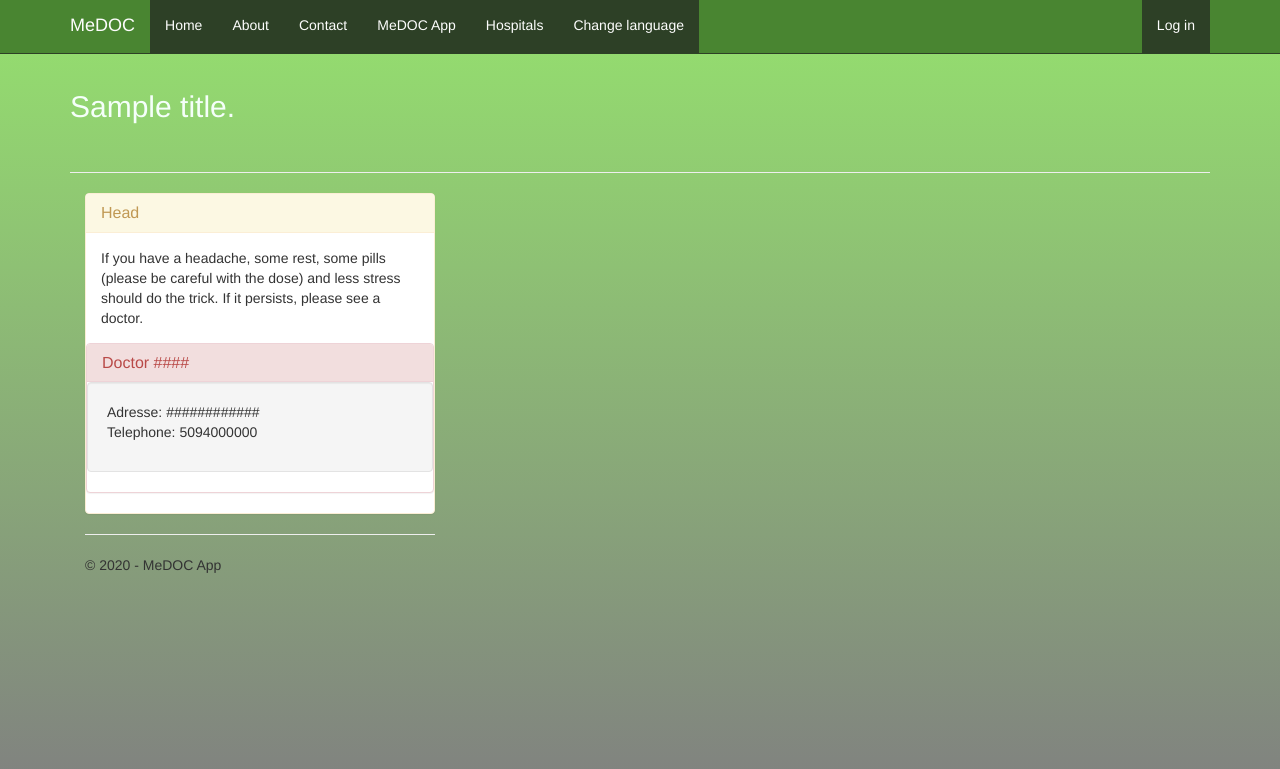
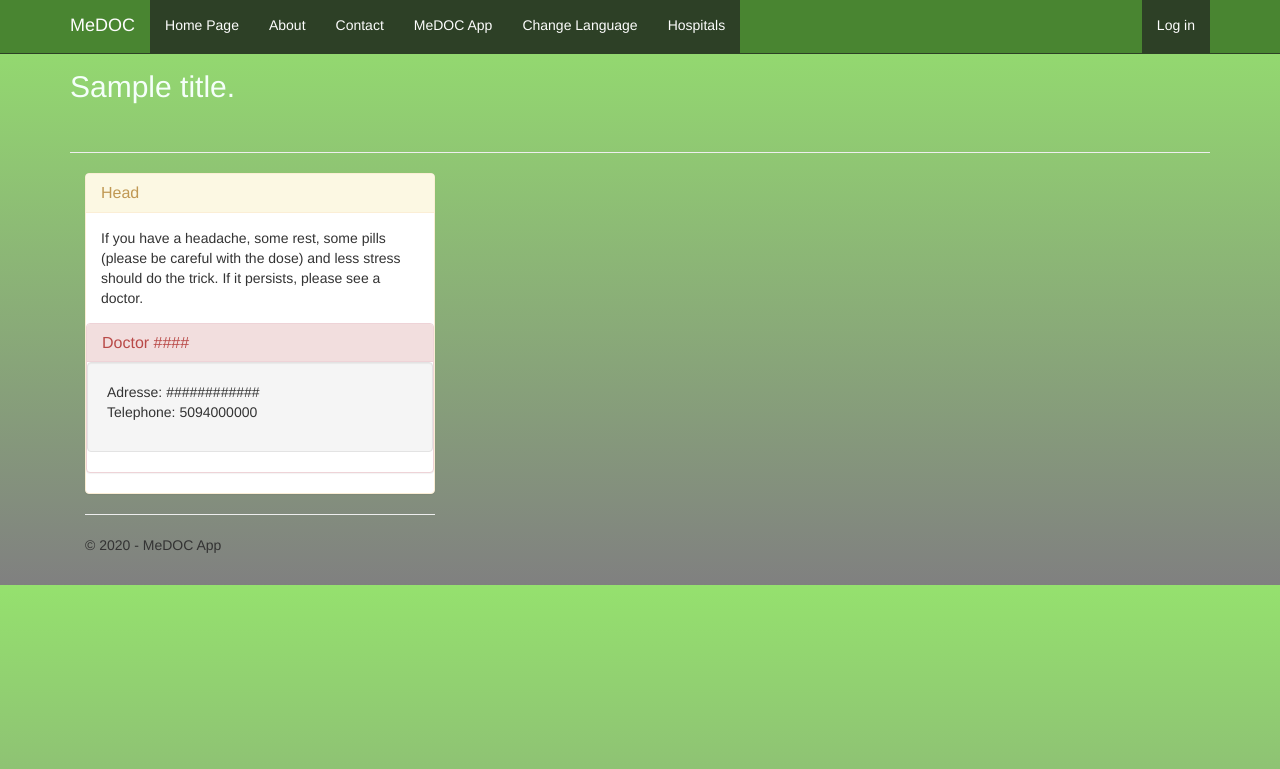
Before and after one commit to AlexandreSeb97/medoc, a Django app: template app/templates/app/head.html in a window 1280 px wide. Shown: the top 769 px of the page. Run offline with Django 3.2, Linux system fonts and the light colour scheme; the template is opened without the code that fills it: most values are stand-ins (such as "Sample title", 1, 10 or a date in 2020); some libraries are stand-ins or nearby versions.

Commit message:
MeDOC morning push (11/4/15)
some graphic changes, some hospital entries, and resolved a bug with my
layout page

```diff
--- a/app/templates/app/about.html
+++ b/app/templates/app/about.html
@@ -1,4 +1,4 @@
-{% extends "app/layout.html" %}
+{% extends "app/en/layout_en.html" %}
 
 {% block content %}
 
--- a/app/templates/app/contact.html
+++ b/app/templates/app/contact.html
@@ -1,4 +1,4 @@
-{% extends "app/layout.html" %}
+{% extends "app/en/layout_en.html" %}
 
 {% block content %}
 
--- /dev/null
+++ b/app/templates/app/en/layout_en.html
@@ -0,0 +1,52 @@
+<!DOCTYPE html>
+<html>
+<head>
+    <meta charset="utf-8" />
+    <meta name="viewport" content="width=device-width, initial-scale=1.0">
+    <title>{{ title }} - MeDOC App</title>
+    {% load staticfiles %}
+    <link rel="stylesheet" type="text/css" href="{% static 'app/content/bootstrap.min.css' %}" />
+    <link rel="stylesheet" type="text/css" href="{% static 'app/content/site.css' %}" />
+    <script src="{% static 'app/scripts/modernizr-2.6.2.js' %}"></script>
+</head>
+
+<body>
+    <div class="navbar navbar-inverse navbar-fixed-top">
+        <div class="container">
+            <div class="navbar-header">
+                <button type="button" class="navbar-toggle" data-toggle="collapse" data-target=".navbar-collapse">
+                    <span class="icon-bar"></span>
+                    <span class="icon-bar"></span>
+                    <span class="icon-bar"></span>
+                </button>
+                <a href="{% url 'fr' %}" class="navbar-brand">MeDOC</a>
+            </div>
+            <div class="navbar-collapse collapse">
+                <ul class="nav navbar-nav">
+                    <li><a href="{% url 'en' %}">Home Page</a></li>
+                    <li><a href="{% url 'about' %}">About</a></li>
+                    <li><a href="{% url 'contact' %}">Contact</a></li>
+                    <li><a href="{% url 'medoc' %}">MeDOC App</a></li>
+					<li><a href="{% url 'home' %}">Change Language</a></li>
+					<li><a href="{% url 'hospital' %}">Hospitals</a></li>
+                </ul>
+                {% include 'app/loginpartial.html' %}
+            </div>
+        </div>
+    </div>
+
+    <div class="container body-content">
+{% block content %}{% endblock %}
+        <hr/>
+        <footer>
+            <p>&copy; {{ year }} - MeDOC App</p>
+        </footer>
+    </div>
+
+    <script src="{% static 'app/scripts/jquery-1.10.2.js' %}"></script>
+    <script src="{% static 'app/scripts/bootstrap.js' %}"></script>
+    <script src="{% static 'app/scripts/respond.js' %}"></script>
+{% block scripts %}{% endblock %}
+
+</body>
+</html>
--- a/app/templates/app/head.html
+++ b/app/templates/app/head.html
@@ -1,4 +1,4 @@
-{% extends "app/layout.html" %}
+{% extends "app/en/layout_en.html" %}
 
 {% block content %}
 
--- a/app/templates/app/info.html
+++ b/app/templates/app/info.html
@@ -1,4 +1,4 @@
-{% extends "app/layout.html" %}
+{% extends "app/en/layout_en.html" %}
 
 {% block content %}
 
--- a/app/templates/app/layout.html
+++ /dev/null
@@ -1,69 +0,0 @@
-<!DOCTYPE html>
-<html>
-<head>
-    <meta charset="utf-8" />
-    <meta name="viewport" content="width=device-width, initial-scale=1.0">
-    <title>{{ title }} - MeDOC App</title>
-    {% load staticfiles %}
-    <link rel="stylesheet" type="text/css" href="{% static 'app/content/bootstrap.min.css' %}" />
-    <link rel="stylesheet" type="text/css" href="{% static 'app/content/site.css' %}" />
-    <script src="{% static 'app/scripts/modernizr-2.6.2.js' %}"></script>
-    <link rel="apple-touch-icon" sizes="57x57" href="/apple-icon-57x57.png">
-    <link rel="apple-touch-icon" sizes="60x60" href="/apple-icon-60x60.png">
-    <link rel="apple-touch-icon" sizes="72x72" href="/apple-icon-72x72.png">
-    <link rel="apple-touch-icon" sizes="76x76" href="/apple-icon-76x76.png">
-    <link rel="apple-touch-icon" sizes="114x114" href="/apple-icon-114x114.png">
-    <link rel="apple-touch-icon" sizes="120x120" href="/apple-icon-120x120.png">
-    <link rel="apple-touch-icon" sizes="144x144" href="/apple-icon-144x144.png">
-    <link rel="apple-touch-icon" sizes="152x152" href="/apple-icon-152x152.png">
-    <link rel="apple-touch-icon" sizes="180x180" href="/apple-icon-180x180.png">
-    <link rel="icon" type="image/png" sizes="192x192" href="/android-icon-192x192.png">
-    <link rel="icon" type="image/png" sizes="32x32" href="/favicon-32x32.png">
-    <link rel="icon" type="image/png" sizes="96x96" href="/favicon-96x96.png">
-    <link rel="icon" type="image/png" sizes="16x16" href="/favicon-16x16.png">
-    <link rel="manifest" href="/manifest.json">
-    <meta name="msapplication-TileColor" content="#ffffff">
-    <meta name="msapplication-TileImage" content="/ms-icon-144x144.png">
-    <meta name="theme-color" content="#ffffff">
-</head>
-
-<body>
-    <div class="navbar navbar-inverse navbar-fixed-top">
-        <div class="container">
-            <div class="navbar-header">
-                <button type="button" class="navbar-toggle" data-toggle="collapse" data-target=".navbar-collapse">
-                    <span class="icon-bar"></span>
-                    <span class="icon-bar"></span>
-                    <span class="icon-bar"></span>
-                </button>
-                <a href="{% url 'en' %}" class="navbar-brand">MeDOC</a>
-            </div>
-            <div class="navbar-collapse collapse">
-                <ul class="nav navbar-nav">
-                    <li><a href="{% url 'en' %}">Home</a></li>
-                    <li><a href="{% url 'about' %}">About</a></li>
-                    <li><a href="{% url 'contact' %}">Contact</a></li>
-                    <li><a href="{% url 'medoc' %}">MeDOC App</a></li>
-					<li><a href="{% url 'hospital' %}">Hospitals</a></li>
-                    <li><a href="{% url 'home' %}">Change language</a></li>
-                </ul>
-                {% include 'app/loginpartial.html' %}
-            </div>
-        </div>
-    </div>
-
-    <div class="container body-content">
-{% block content %}{% endblock %}
-        <hr/>
-        <footer>
-            <p>&copy; {{ year }} - MeDOC App</p>
-        </footer>
-    </div>
-
-    <script src="{% static 'app/scripts/jquery-1.10.2.js' %}"></script>
-    <script src="{% static 'app/scripts/bootstrap.js' %}"></script>
-    <script src="{% static 'app/scripts/respond.js' %}"></script>
-{% block scripts %}{% endblock %}
-
-</body>
-</html>
--- a/app/templates/app/login.html
+++ b/app/templates/app/login.html
@@ -1,4 +1,4 @@
-{% extends "app/layout.html" %}
+{% extends "app/en/layout_en.html" %}
 
 {% block content %}
 
--- a/app/templates/app/medoc.html
+++ b/app/templates/app/medoc.html
@@ -1,4 +1,4 @@
-{% extends "app/layout.html" %}
+{% extends "app/en/layout_en.html" %}
 
 {% block content %}
 
--- a/app/templates/app/page_en.html
+++ b/app/templates/app/page_en.html
@@ -1,4 +1,4 @@
-{% extends "app/layout.html" %}
+{% extends "app/en/layout_en.html" %}
 
 {% block content %}
 
```
Also changed, not shown: app/templates/app/hospitals.html (+10 -5 lines), 1 other file.
